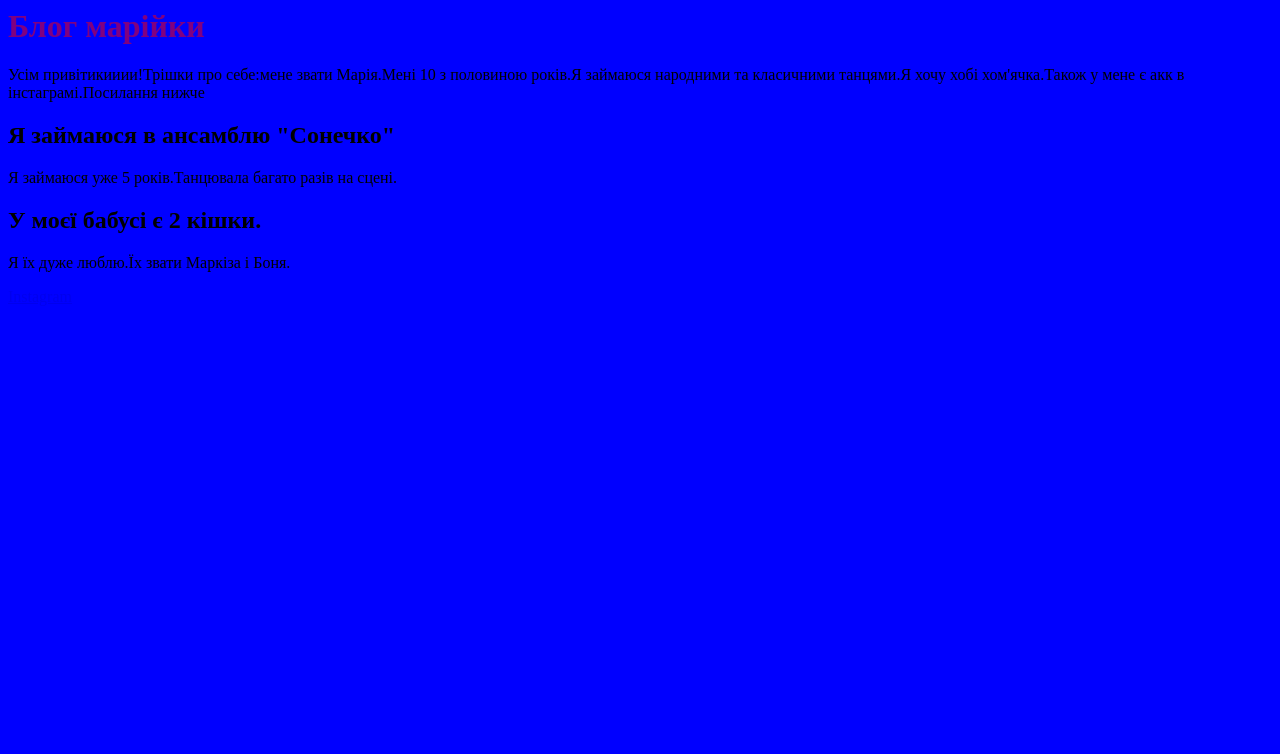
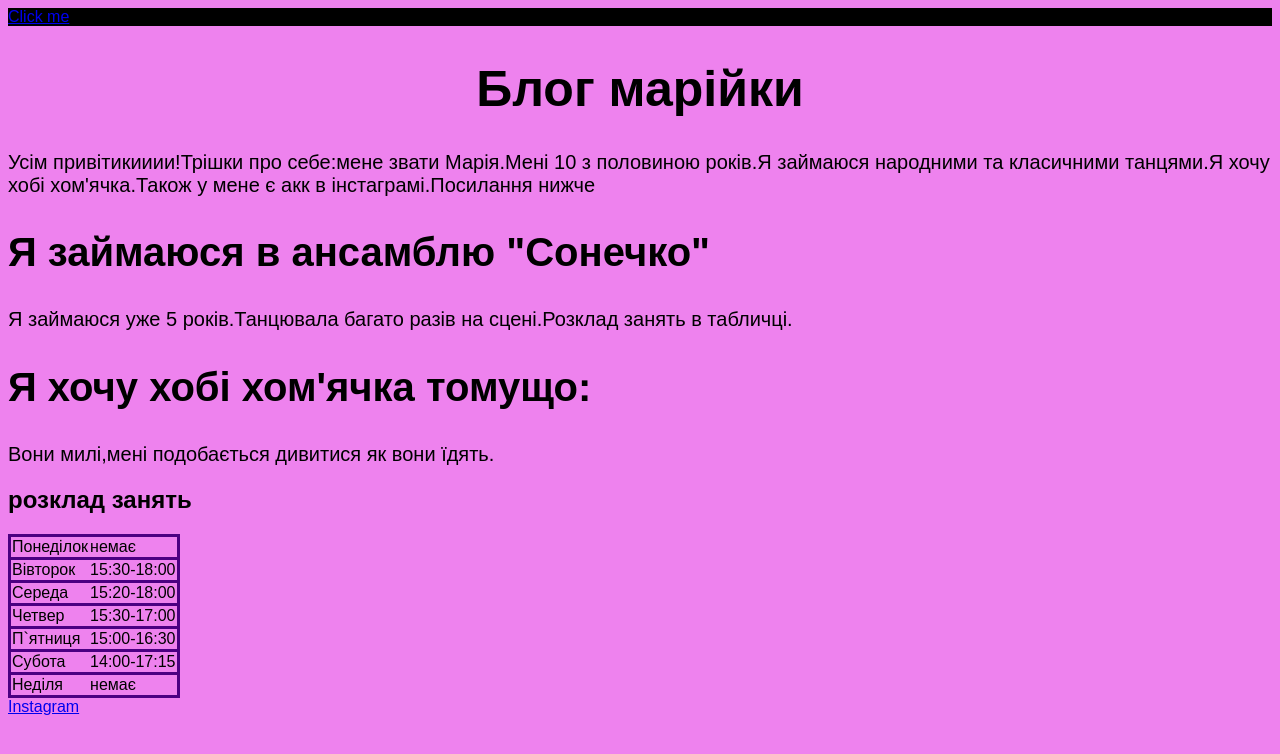
Before and after one commit to logickasecondgroup/maria1ind, a plain HTML site: page index.html in a window 1280 px wide. Drawn offline with Linux system fonts and the light colour scheme.

Commit message:
Update index.html

```diff
--- a/index.html
+++ b/index.html
@@ -1,34 +1,50 @@
 <html>
-<title>marrria_love</title>
-<body style="background-color:blue">
-<header>
-    <a></a>
+<title href="https://www.google.com/url?sa=i&url=https%3A%2F%2Fwww.pngwing.com%2Fru%2Ffree-png-bkwhz&psig=AOvVaw0YNdgXOyDeC2riUqzidCWD&ust=1713200457998000&source=images&cd=vfe&opi=89978449&ved=0CBIQjRxqFwoTCMj4ipeXwoUDFQAAAAAdAAAAABAE">marrria_love</title>
+<body style="background-color:violet;font-family:sans-serif">
+<header style="background-color:black">
+<a href="blog">Click me</a>
 </header>
 <main>
-<h1 style="color:purple">Блог марійки</h1>
-<p>Усім привітикииии!Трішки про себе:мене звати Марія.Мені 10 з половиною років.Я займаюся народними та класичними танцями.Я хочу хобі хом'ячка.Також у мене є акк в інстаграмі.Посилання нижче</p>
-<h2 s>Я займаюся в ансамблю "Сонечко"</h2>
-<p>Я займаюся уже 5 років.Танцювала багато разів на сцені.
+<h1 style="text-align:center;font-size:50px">Блог марійки</h1>
+<p style="font-size:20px">Усім привітикииии!Трішки про себе:мене звати Марія.Мені 10 з половиною років.Я займаюся народними та класичними танцями.Я хочу хобі хом'ячка.Також у мене є акк в інстаграмі.Посилання нижче</p>
+<h2 id="blog" style="font-size:40px">Я займаюся в ансамблю "Сонечко"</h2>
+<p style="font-size:20px">Я займаюся уже 5 років.Танцювала багато разів на сцені.Розклад занять в табличці.
 </p>
-<h2>У моєї бабусі є 2 кішки.</h2>
-<p>Я їх дуже люблю.Їх звати Маркіза і Боня.</p>
+<h2 id="blog" style="font-size:40px">Я хочу хобі хом'ячка томущо:</h2>
+<p style="font-size:20px">Вони милі,мені подобається дивитися як вони їдять.</p>
 </main>
+<h2 id="blog" style="background-color:violet">розклад занять</h2>
+<table style="border-collapse:collapse; border:3px solid indigo">
+<tr style="border-collapse:collapse; border:3px solid indigo">
+<td>Понеділок</td>
+<td>немає</td>
+</tr>
+<tr style="border-collapse:collapse; border:3px solid indigo">
+<td>Вівторок</td>
+<td>15:30-18:00</td>
+</tr>
+<tr style="border-collapse:collapse; border:3px solid indigo">
+<td>Середа</td>
+<td>15:20-18:00</td>
+</tr>
+<tr style="border-collapse:collapse; border:3px solid indigo">
+<td>Четвер</td>
+<td>15:30-17:00</td>
+<tr style="border-collapse:collapse; border:3px solid indigo">
+<td>П`ятниця</td>
+<td>15:00-16:30</td>
+</tr>
+<tr style="border-collapse:collapse; border:3px solid indigo">
+<td>Субота</td>
+<td>14:00-17:15</td>
+</tr>
+<tr style="border-collapse:collapse; border:3px solid indigo">
+<td>Неділя</td>
+<td>немає</td>
+</tr>
+</table>
 <footer>
-    <a href="https://www.instagram.com/marrria_love?utm_source=ig_web_button_share_sheet&igsh=ZDNlZDc0MzIxNw==">Instagram</a>
+<a href="https://www.instagram.com/marrria_love?utm_source=ig_web_button_share_sheet&igsh=ZDNlZDc0MzIxNw==">Instagram</a>
 </footer>
-
-
-
-
-
-
-
-
-
-
-
-
-
-
 </body>
 </html>
```
